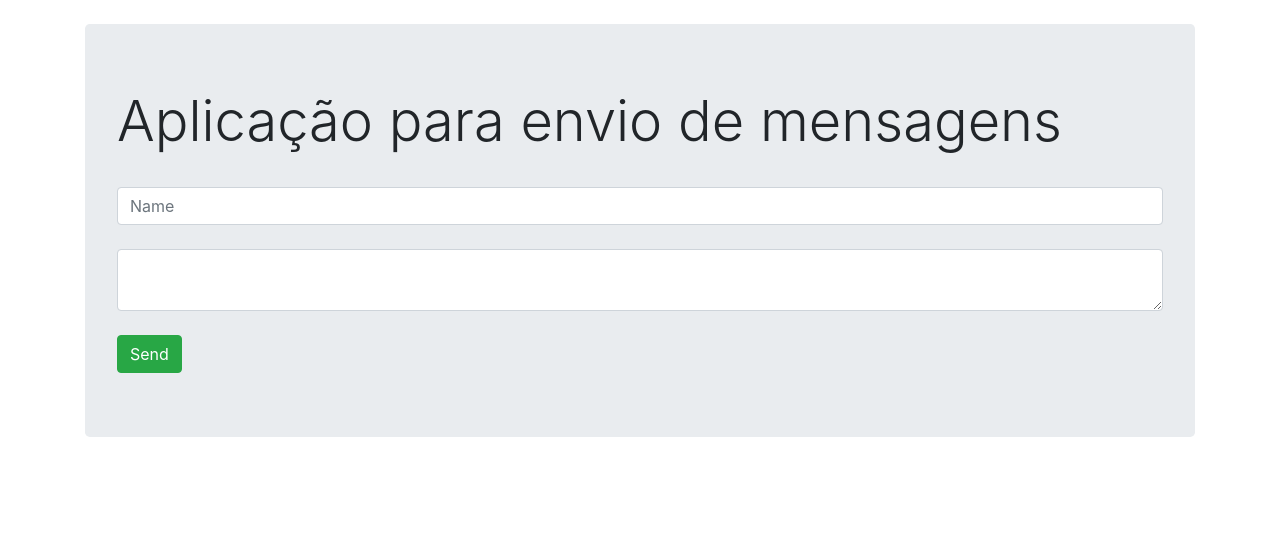
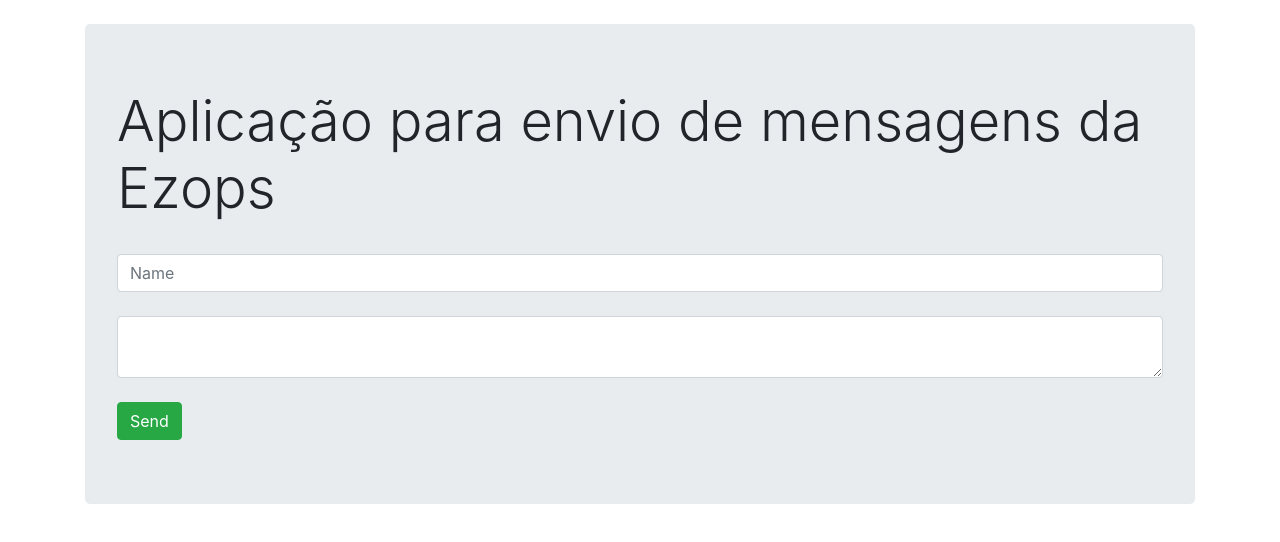
Before and after one commit to estevaotl/aplicacao-docker, a website: page src/index.html in a window 1280 px wide. Drawn offline with nearby package versions, Linux system fonts and the light colour scheme; no server answers.

Commit message:
mudança de titulo da aplicação para testar pipeline

```diff
--- a/src/index.html
+++ b/src/index.html
@@ -10,7 +10,7 @@
     <div class="container">
         <br>
         <div class="jumbotron">
-            <h1 class="display-4">Aplicação para envio de mensagens</h1>
+            <h1 class="display-4">Aplicação para envio de mensagens da Ezops</h1>
             <br>
             <input id = "name" class="form-control" placeholder="Name">
             <br>
```
Also changed, not shown: .github/workflows/main.yml.
